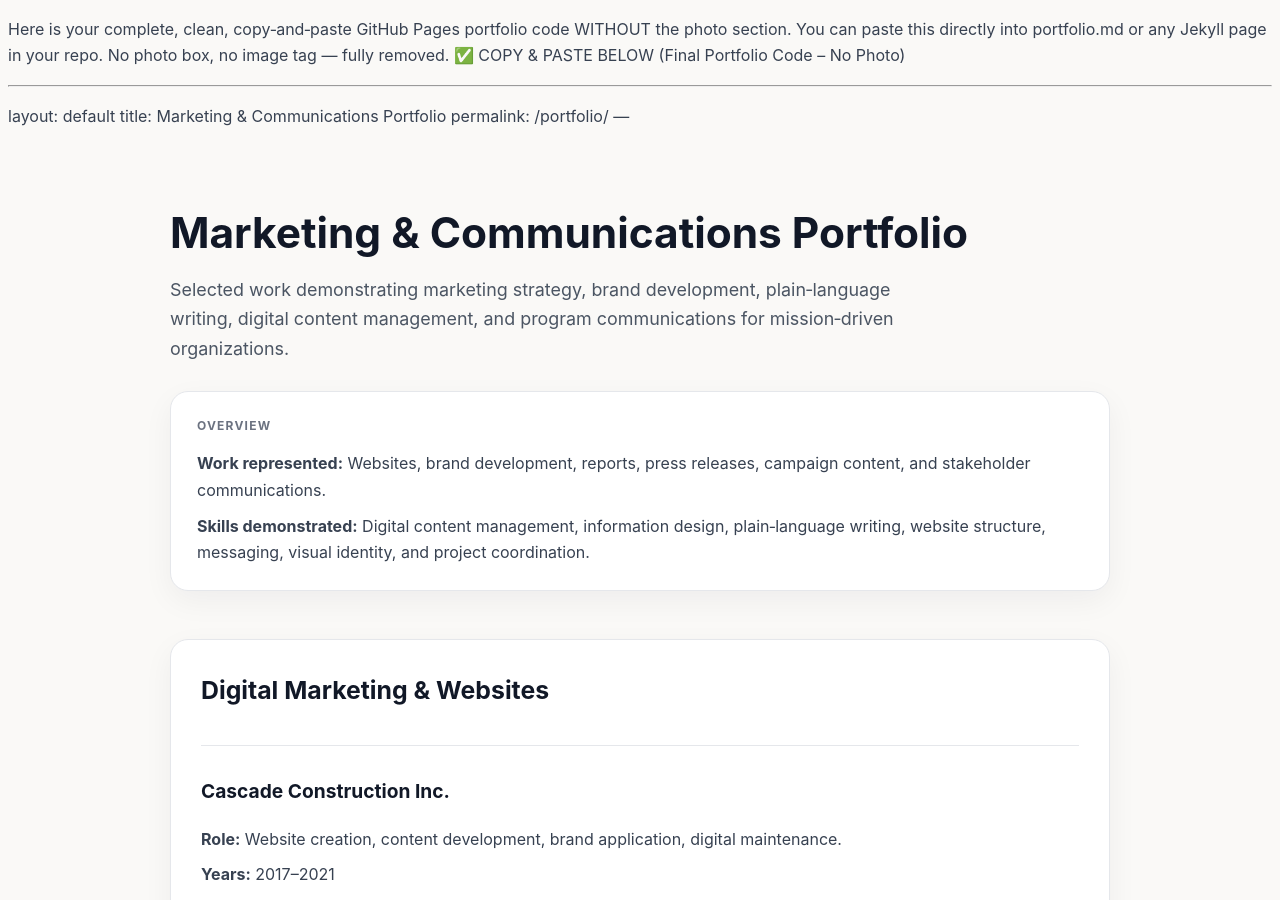
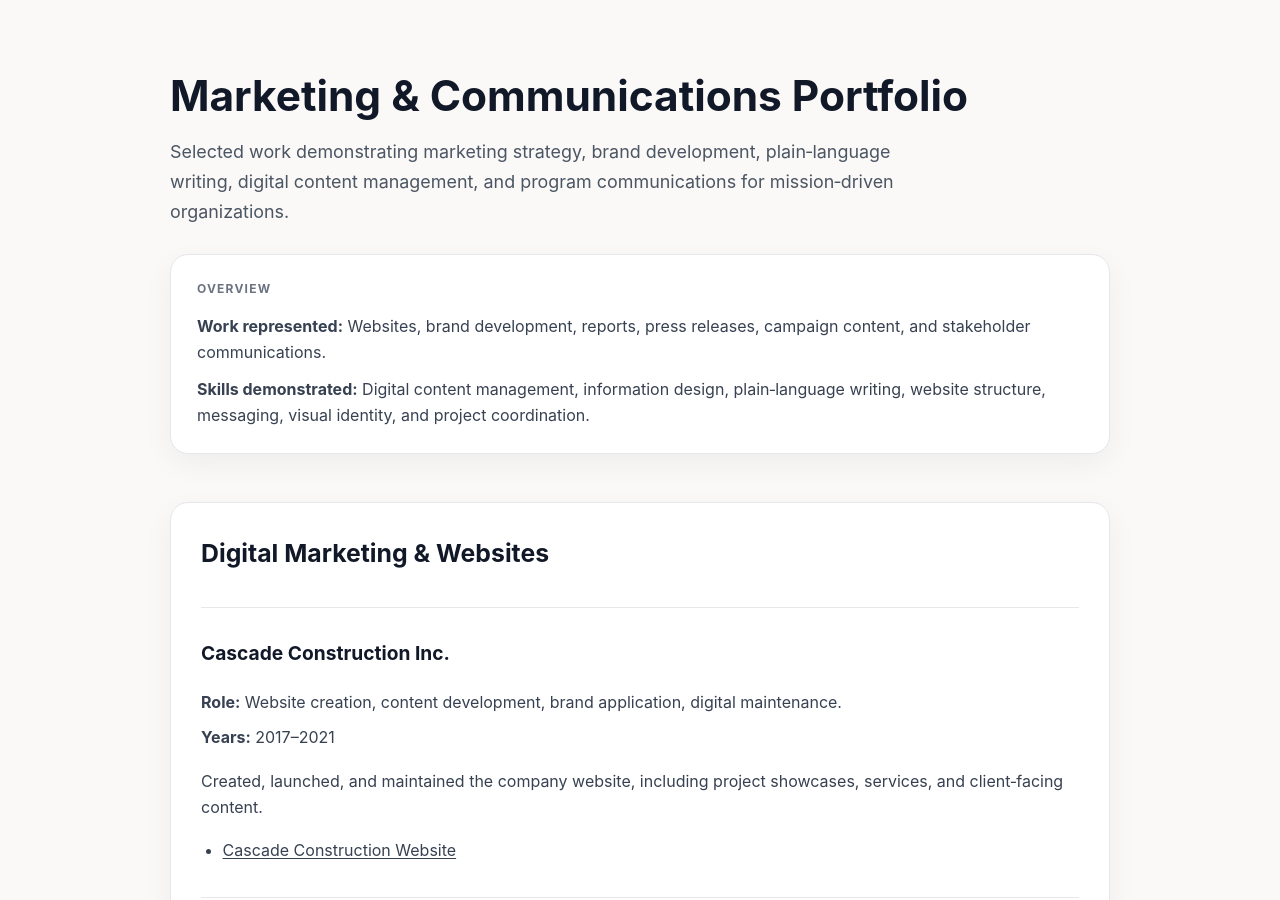
Before and after one commit to kimberleykenney/kimberleykenney.github.io, a Jekyll site: the page built from portfolio.md, in a window 1280 px wide and 900 px high. Built offline with Jekyll 4.4.1, drawn with Linux system fonts in a browser that asks for light colours; our own code applies the rules of GitHub Pages for plain Markdown files.

Commit message:
Update portfolio.md

```diff
--- a/portfolio.md
+++ b/portfolio.md
@@ -1,9 +1,3 @@
-Here is your complete, clean, copy‑and‑paste GitHub Pages portfolio code WITHOUT the photo section.
-You can paste this directly into portfolio.md or any Jekyll page in your repo.
-No photo box, no image tag — fully removed.
-✅ COPY & PASTE BELOW (Final Portfolio Code – No Photo)
-
-
 ---
 layout: default
 title: Marketing & Communications Portfolio
```
